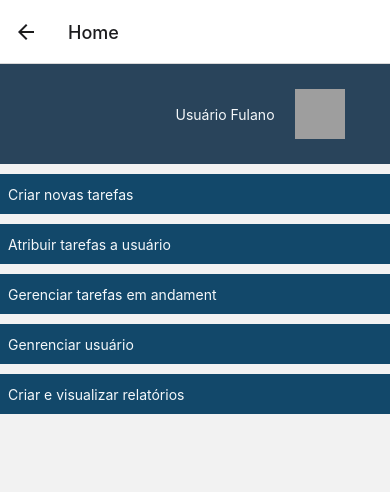
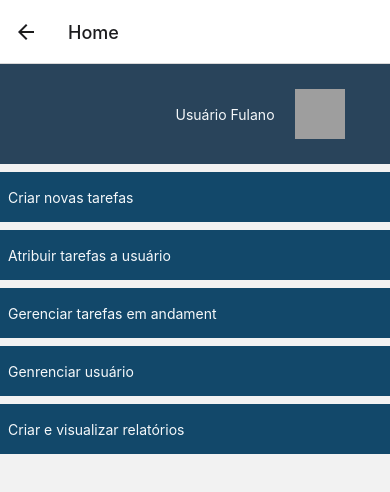
Before and after one commit to LucasLfs2004/PI_TaskManager, a React Native app: screen /Home in a window 390 px wide. Shown: the top 492 px of the page. Built offline with nearby package versions, Linux system fonts and the light colour scheme; grey boxes are pictures that could not be loaded.

Commit message:
Update BotaoGerenciamento.jsx

```diff
--- a/src/components/BotaoGerenciamento.jsx
+++ b/src/components/BotaoGerenciamento.jsx
@@ -12,11 +12,11 @@ export default function BotaoGerenciamento(props){
 const styles = StyleSheet.create({
     botao:{
         backgroundColor: '#12486A',
-        height: 40,
+        height: 50,
         padding: 8,
         alignItems: 'flex-start',
         justifyContent: 'center',
-        marginTop: 10
+        marginTop: 8
     },
     texto:{
         color: '#F5F8FA'
```
